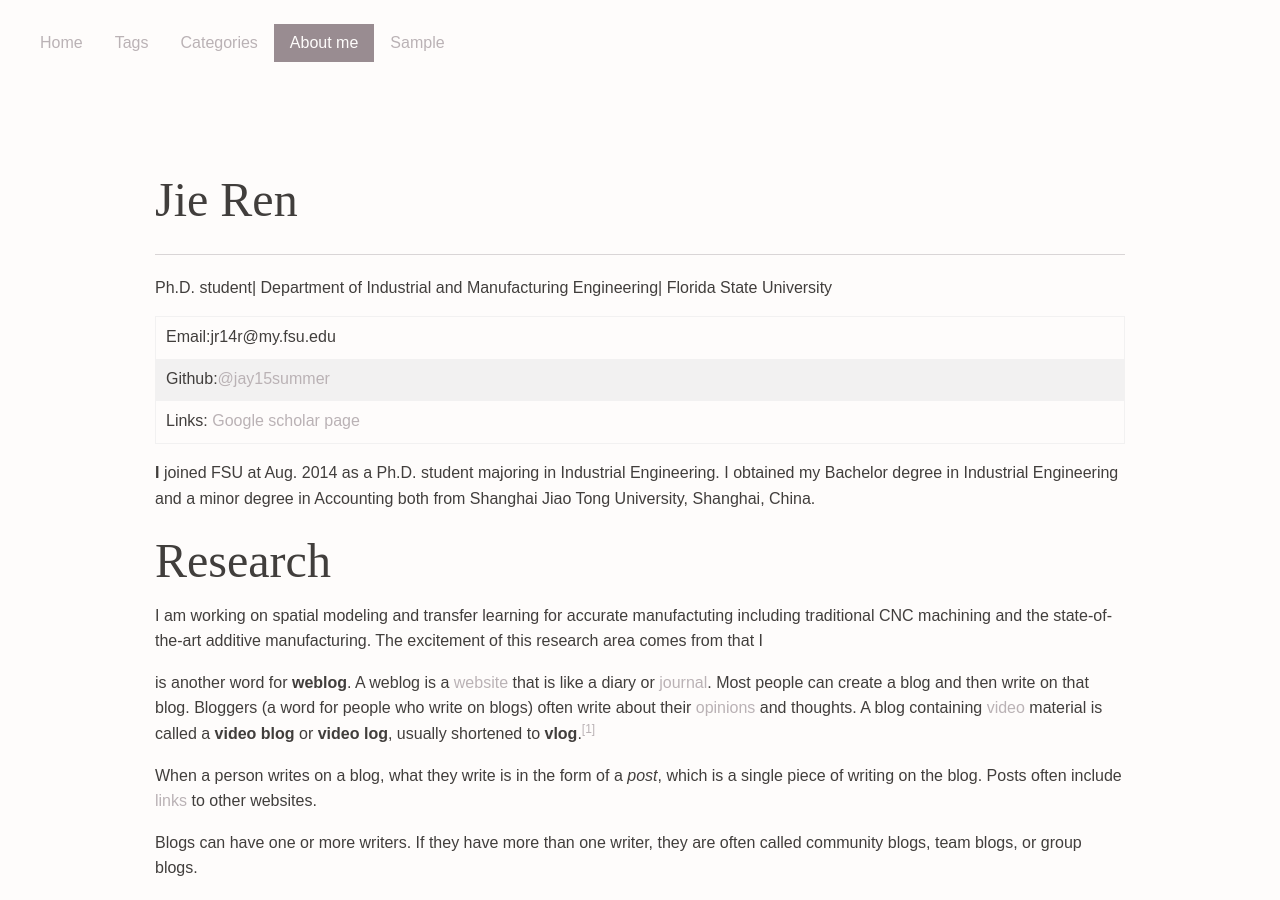
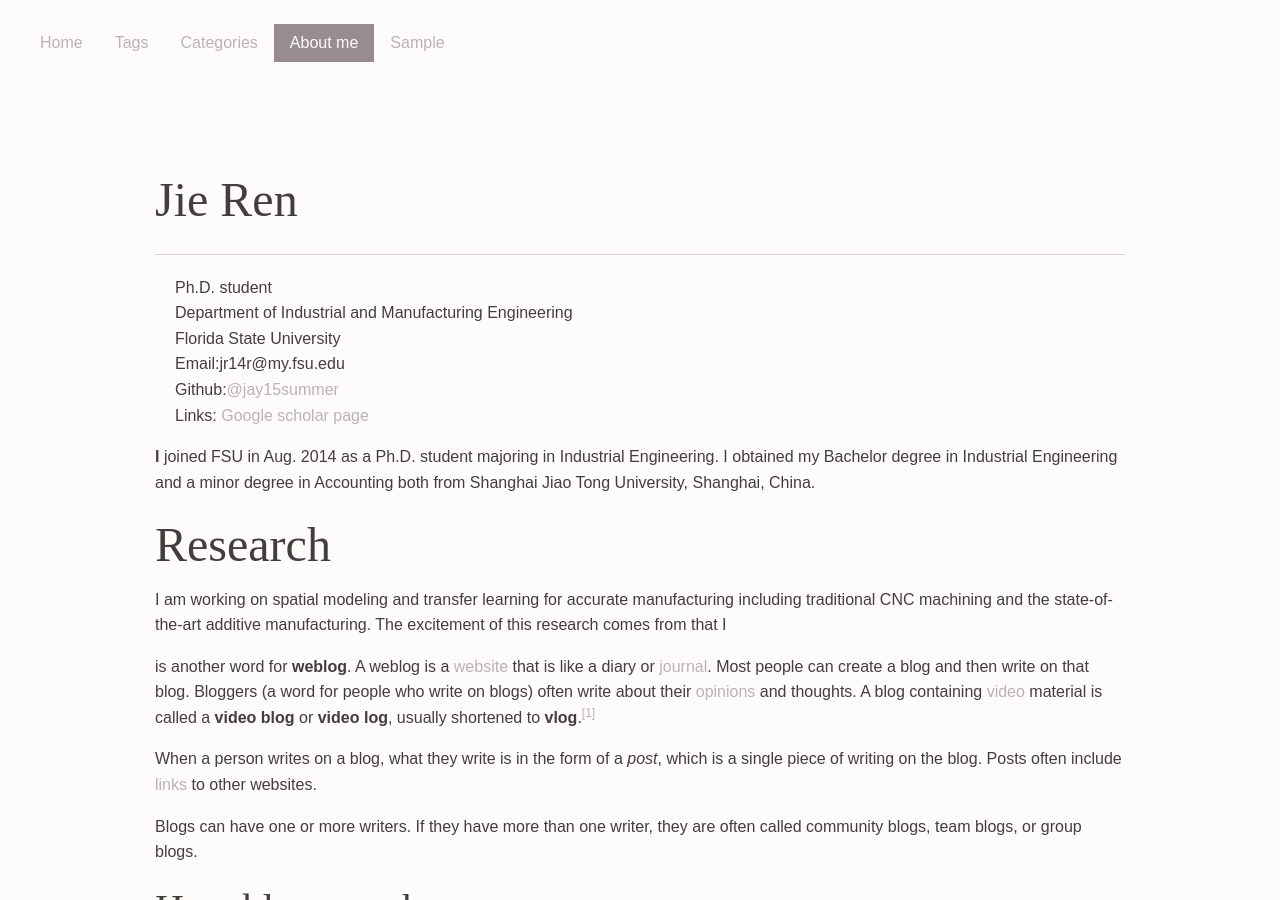
Before and after one commit to jay15summer/jay15summer.github.io-old, a Jekyll site: the page built from about.md, in a window 1280 px wide and 900 px high. Built offline with Jekyll 4.4.1, drawn with Linux system fonts in a browser that asks for light colours; nearby versions of some CDN libraries.

Commit message:
Update about.md

```diff
--- a/about.md
+++ b/about.md
@@ -3,18 +3,17 @@ layout: page
 title: Jie Ren
 permalink: /about/
 ---
-Ph.D. student|
-Department of Industrial and Manufacturing Engineering|
-Florida State University
+* Ph.D. student
+* Department of Industrial and Manufacturing Engineering
+* Florida State University
+* Email:jr14r@my.fsu.edu
+* Github:[@jay15summer](https://github.com/jay15summer)
+* Links: [Google scholar page](https://scholar.google.com/citations?user=9pqclwIAAAAJ&hl=en&oi=ao)
 
-Email:jr14r@my.fsu.edu|
-Github:[@jay15summer](https://github.com/jay15summer)|
-Links: [Google scholar page](https://scholar.google.com/citations?user=9pqclwIAAAAJ&hl=en&oi=ao)|
-
-**I** joined FSU at Aug. 2014 as a Ph.D. student majoring in Industrial Engineering. I obtained my Bachelor degree in Industrial Engineering and a minor degree in Accounting both from Shanghai Jiao Tong University, Shanghai, China.
+**I** joined FSU in Aug. 2014 as a Ph.D. student majoring in Industrial Engineering. I obtained my Bachelor degree in Industrial Engineering and a minor degree in Accounting both from Shanghai Jiao Tong University, Shanghai, China.
 
 # Research
-I am working on spatial modeling and transfer learning for accurate manufactuting including traditional CNC machining and the state-of-the-art additive manufacturing. The excitement of this research area comes from that I
+I am working on spatial modeling and transfer learning for accurate manufacturing including traditional CNC machining and the state-of-the-art additive manufacturing. The excitement of this research comes from that I
 
 is another word for **weblog**. A weblog is a [website](/wiki/Website "Website") that is like a diary or [journal](/wiki/Journal "Journal"). Most people can create a blog and then write on that blog. Bloggers (a word for people who write on blogs) often write about their [opinions](/wiki/Opinion "Opinion") and thoughts. A blog containing [video](/wiki/Video "Video") material is called a **video blog** or **video log**, usually shortened to **vlog**.<sup id="cite_ref-1" class="reference">[[1]](#cite_note-1)</sup>
 
```
